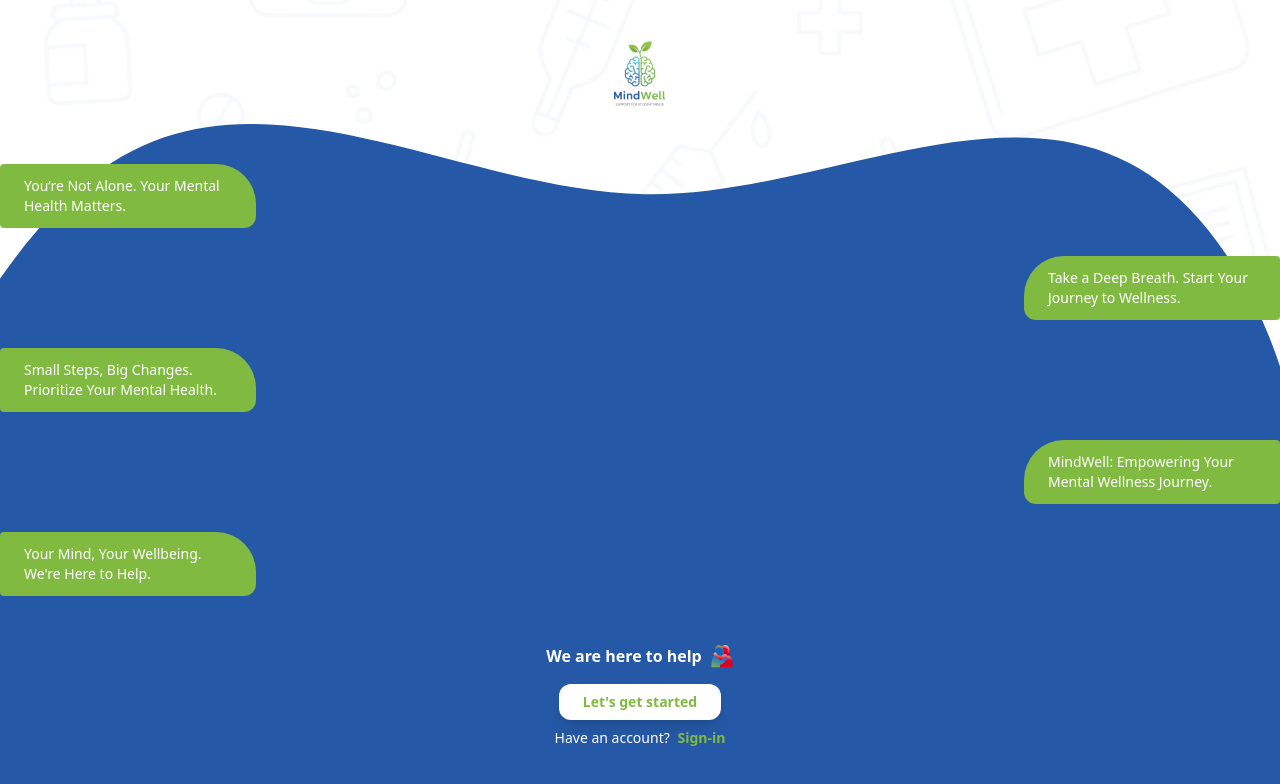
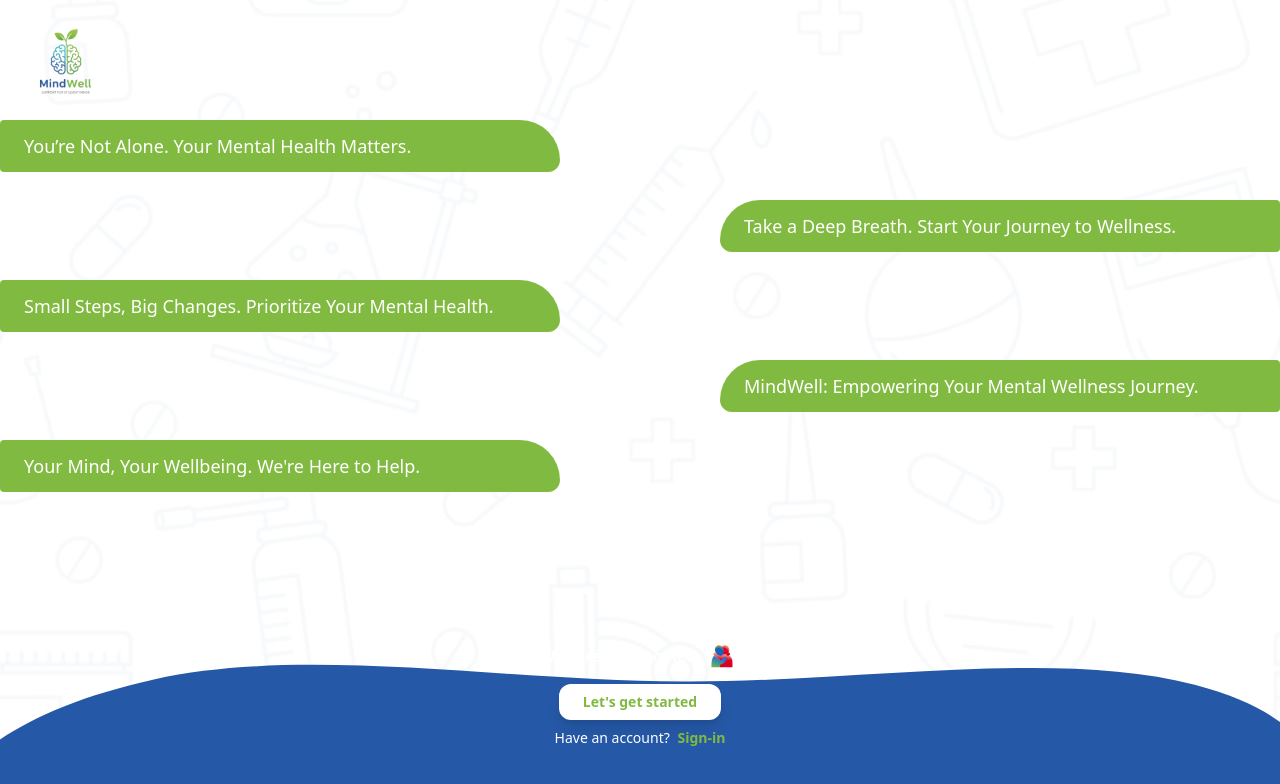
Before and after one commit to michaelebube/MindWell, a Nuxt app: page / in a window 1280 px wide. Shown: the top 784 px of the page. Built offline with nearby package versions, Linux system fonts and the light colour scheme.

Commit message:
feat: add wave SVG asset and enhance SplashScreen and index page responsiveness

```diff
--- a/app/components/SplashScreen.vue
+++ b/app/components/SplashScreen.vue
@@ -1,8 +1,10 @@
 <template>
   <div class="relative h-screen w-screen overflow-hidden">
-    <div class="absolute -top-1 -right-1 object-cover z-10">
-      <img class="md:hidden" :src="topSVG" alt="" />
-      <img src="topSVGMd" alt="" />
+    <div class="absolute lg:hidden -top-4 -right-1 object-cover z-10">
+      <img :src="topSVG" alt="" />
+    </div>
+    <div class="absolute hidden lg:block -top-5 -right-10 object-cover z-10">
+      <img :src="topSVGLg" alt="" class="w-65" />
     </div>
     <!-- Background layer with opacity -->
     <div
@@ -14,8 +16,14 @@
       <img :src="logo" alt="MindWell Logo" />
     </div>
 
-    <div class="absolute -bottom-1 object-cover w-[105%] z-10">
+    <div class="absolute sm:hidden -bottom-1 object-cover w-[105%] z-10">
       <img :src="footerSVG" alt="" />
+    </div>
+
+    <div
+      class="absolute lg:-bottom-6 xl:-bottom-12 hidden sm:flex bottom-0 object-cover w-[105%] z-10"
+    >
+      <img class="" :src="footerSVGLg" alt="" />
     </div>
   </div>
 </template>
@@ -25,5 +33,6 @@ import bgImg from '../assets/images/bgImage.png'
 import logo from '../assets/svg/logo.svg'
 import footerSVG from '../assets/svg/Blue-blob.svg'
 import topSVG from '../assets/svg/green-blob.svg'
-import topSVGMd from '../assets/svg/green-blob-big.svg'
+import topSVGLg from '../assets/svg/green_blob_big.svg'
+import footerSVGLg from '../assets/svg/blue-blob_big.svg'
 </script>
--- a/app/pages/index.vue
+++ b/app/pages/index.vue
@@ -3,18 +3,32 @@
     <SplashScreen v-if="showSplash" />
     <div v-else class="h-screen flex flex-col relative overflow-hidden">
       <!-- Background -->
-            <div class="absolute z-0 inset-0 opacity-5 bg-cover bg-center bg-no-repeat" :style="{backgroundImage: `url(${bgImg})`}"></div>
+      <div
+        class="absolute z-0 inset-0 opacity-5 bg-cover bg-center bg-no-repeat"
+        :style="{ backgroundImage: `url(${bgImg})` }"
+      ></div>
 
       <!-- Logo -->
-            <img class="xs:mt-6 mt-5 mx-auto xs:w-25 xs:h-25 w-20 h-20 relative z-10" :src="logo" alt="MindWell Logo">
+      <img
+        class="xs:mt-6 mt-5 mx-auto xs:w-25 xs:h-25 w-20 h-20 relative z-10 sm:ml-4 sm:mt-3"
+        :src="logo"
+        alt="MindWell Logo"
+      />
+      <!-- <img :src="greenBlob" alt="" /> -->
 
       <!-- Chat bubbles section -->
-            <div class="flex-1 xs:pt-10 pt-5 xs:space-y-7 space-y-5 relative z-10 overflow-y-auto">
+      <div
+        class="flex-1 xs:pt-10 pt-5 xs:space-y-7 sm:pt-2 space-y-5 relative z-10 overflow-y-auto"
+      >
         <div
           v-for="(statement, index) in displayedStatements"
           :key="index"
-                    class="bg-[#80BA41] text-white xs:px-6 px-4 xs:py-3 py-2 rounded xs:max-w-64 max-w-56 xs:text-sm text-xs xs:leading-5 leading-4 font-medium"
-                    :class="index % 2 === 0 ? 'rounded-tr-[40px] rounded-br-xl' : 'rounded-tl-[40px] rounded-bl-xl ml-auto'"
+          class="bg-[#80BA41] text-white xs:px-6 px-4 xs:py-3 sm:py-4 py-2 lg:py-4 rounded xs:max-w-64 max-w-56 sm:max-w-110 lg:max-w-140 xl:w-400 xs:text-sm text-xs sm:text-[15px] lg:text-lg xs:leading-5 leading-4 font-medium"
+          :class="
+            index % 2 === 0
+              ? 'rounded-tr-[40px] rounded-br-xl'
+              : 'rounded-tl-[40px] rounded-bl-xl ml-auto'
+          "
         >
           {{ statement }}
         </div>
@@ -23,28 +37,34 @@
       <!-- Bottom wave section with content -->
       <div class="relative mt-auto">
         <!-- Wave image -->
+        <img :src="wave" alt="wave" class="absolute bottom-0 left-0 w-full h-auto sm:hidden" />
         <img
-                    :src="wave"
-                    alt="wave"
-                    class="absolute bottom-0 left-0 w-full h-auto"
+          class="absolute hidden sm:block bottom-0 left-0 w-screen max-w-none lg:h-40 sm:h-48 md:h-48 xl:h-48 xl:-bottom-10"
+          :src="waveLg"
+          alt="waveLg"
         />
 
         <!-- Content on top of wave -->
         <div class="relative z-10 flex flex-col items-center justify-center xs:pb-13 pb-8">
-                    <h1 class="text-white xs:text-[16px] text-[14px] font-semibold mb-4 flex items-center gap-2">
+          <h1
+            class="text-white xs:text-[16px] text-[14px] font-semibold mb-4 flex items-center gap-2"
+          >
             We are here to help
-                        <span class="text-[16px] xs:text-[14px]"><img :src="huggingIcon" alt="Hugging Icon"></span>
+            <span class="text-[16px] xs:text-[14px]"
+              ><img :src="huggingIcon" alt="Hugging Icon"
+            /></span>
           </h1>
 
-                    <NuxtLink to="/register" class="bg-white text-[#80BA41] xs:px-6 px-5 xs:py-2 py-1.5 rounded-xl xs:text-sm text-xs font-semibold hover:bg-gray-50 transition-colors mb-2 shadow-lg">
+          <NuxtLink
+            to="/register"
+            class="bg-white text-[#80BA41] xs:px-6 px-5 xs:py-2 py-1.5 rounded-xl xs:text-sm text-xs font-semibold text-center hover:bg-gray-50 transition-colors mb-2 shadow-lg"
+          >
             Let's get started
           </NuxtLink>
 
           <p class="text-white xs:text-sm text-xs">
             Have an account?
-                        <NuxtLink to="/login" class="text-[#80BA41] font-semibold ml-1">
-                            Sign-in
-                        </NuxtLink>
+            <NuxtLink to="/login" class="text-[#80BA41] font-semibold ml-1"> Sign-in </NuxtLink>
           </p>
         </div>
       </div>
@@ -58,12 +78,12 @@ import logo from '../assets/svg/logo.svg'
 import wave from '../assets/svg/wave.svg'
 import bgImg from '../assets/images/bgImage.png'
 import huggingIcon from '../assets/svg/noto_people-hugging.svg'
-
-
+import waveLg from '../assets/svg/wave-big.svg'
+import GreenBlob from '../assets/svg/green-blob.svg'
 
 console.log($auth, $firestore)
 
-const showSplash = ref(true)
+const showSplash = ref(false)
 
 onMounted(() => {
   // Set timeout to hide splash screen after 3 seconds
@@ -85,10 +105,10 @@ onMounted(() => {
 })
 
 const introductoryStatements = [
-    "You’re Not Alone. Your Mental Health Matters.",
-    "Take a Deep Breath. Start Your Journey to Wellness.",
-    "Small Steps, Big Changes. Prioritize Your Mental Health.",
-    "MindWell: Empowering Your Mental Wellness Journey.",
+  'You’re Not Alone. Your Mental Health Matters.',
+  'Take a Deep Breath. Start Your Journey to Wellness.',
+  'Small Steps, Big Changes. Prioritize Your Mental Health.',
+  'MindWell: Empowering Your Mental Wellness Journey.',
   "Your Mind, Your Wellbeing. We're Here to Help.",
 ]
 // Computed to show 3 messages on small screens, 5 on others
@@ -97,5 +117,4 @@ const isSmallScreen = ref(false)
 const displayedStatements = computed(() => {
   return isSmallScreen.value ? introductoryStatements.slice(0, 4) : introductoryStatements
 })
-
 </script>
```
Also changed, not shown: app/assets/svg/wave-big.svg (added). Lines whose indentation alone changed are shown as unchanged.
